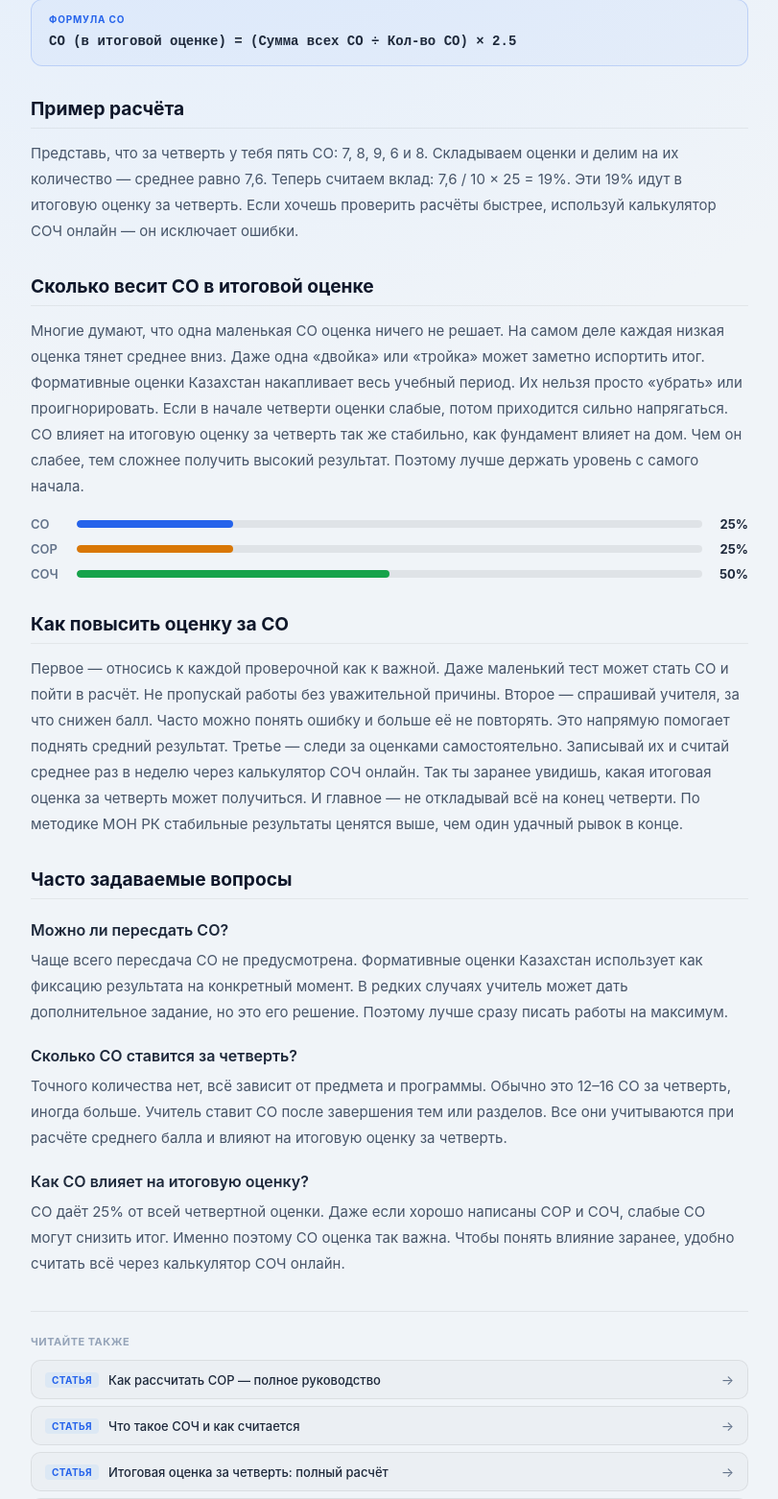
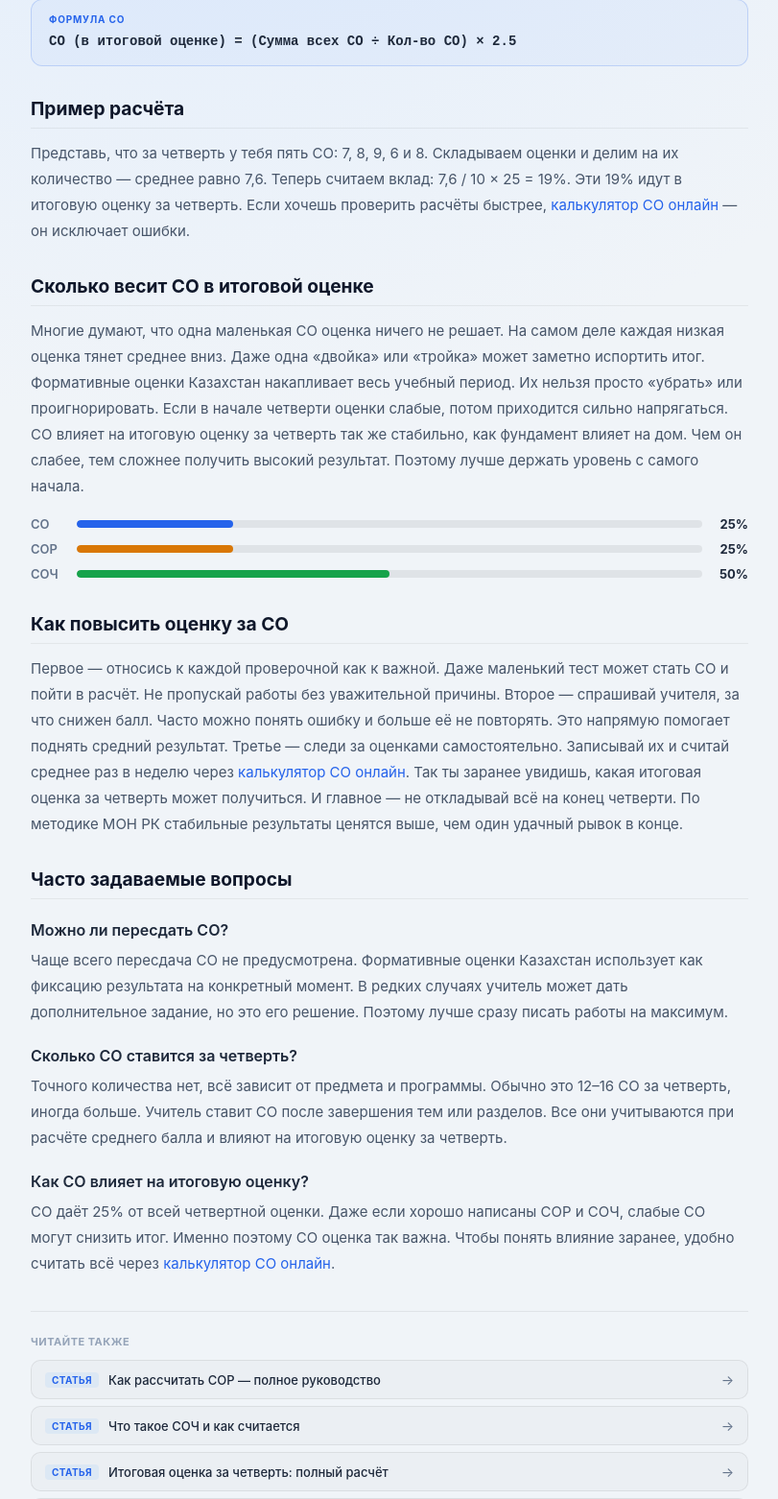
Before and after one commit to antonbogdan165/grade-calculator, a Flask app: page /kak-rasschitat-so in a window 1280 px wide. Shown: the part 888-2450 px from the top of the page at 96% size, without its empty margins (78-889 px from the left). Run offline with Flask 3, Linux system fonts and the light colour scheme.

Commit message:
modified:   templates/kak-rasschitat-so.html

```diff
--- a/templates/kak-rasschitat-so.html
+++ b/templates/kak-rasschitat-so.html
@@ -157,7 +157,7 @@
             <h2>Пример расчёта</h2>
             <p>
                 Представь, что за четверть у тебя пять СО: 7, 8, 9, 6 и 8. Складываем оценки и делим на их количество — среднее равно 7,6.
-                Теперь считаем вклад: 7,6 / 10 × 25 = 19%. Эти 19% идут в итоговую оценку за четверть. Если хочешь проверить расчёты быстрее, используй калькулятор СОЧ онлайн — он исключает ошибки.
+                Теперь считаем вклад: 7,6 / 10 × 25 = 19%. Эти 19% идут в итоговую оценку за четверть. Если хочешь проверить расчёты быстрее, <a href="/">калькулятор СО онлайн</a> — он исключает ошибки.
             </p>
 
 
@@ -197,7 +197,7 @@
             <p>
                 Первое — относись к каждой проверочной как к важной. Даже маленький тест может стать СО и пойти в расчёт. Не пропускай работы без уважительной причины.
                 Второе — спрашивай учителя, за что снижен балл. Часто можно понять ошибку и больше её не повторять. Это напрямую помогает поднять средний результат.
-                Третье — следи за оценками самостоятельно. Записывай их и считай среднее раз в неделю через калькулятор СОЧ онлайн. Так ты заранее увидишь, какая итоговая оценка за четверть может получиться.
+                Третье — следи за оценками самостоятельно. Записывай их и считай среднее раз в неделю через <a href="/">калькулятор СО онлайн</a>. Так ты заранее увидишь, какая итоговая оценка за четверть может получиться.
                 И главное — не откладывай всё на конец четверти. По методике МОН РК стабильные результаты ценятся выше, чем один удачный рывок в конце.
             </p>
 
@@ -210,7 +210,7 @@
             <p>Точного количества нет, всё зависит от предмета и программы. Обычно это 12–16 СО за четверть, иногда больше. Учитель ставит СО после завершения тем или разделов. Все они учитываются при расчёте среднего балла и влияют на итоговую оценку за четверть.</p>
 
             <h3>Как СО влияет на итоговую оценку?</h3>
-            <p>СО даёт 25% от всей четвертной оценки. Даже если хорошо написаны СОР и СОЧ, слабые СО могут снизить итог. Именно поэтому СО оценка так важна. Чтобы понять влияние заранее, удобно считать всё через калькулятор СОЧ онлайн.</p>
+            <p>СО даёт 25% от всей четвертной оценки. Даже если хорошо написаны СОР и СОЧ, слабые СО могут снизить итог. Именно поэтому СО оценка так важна. Чтобы понять влияние заранее, удобно считать всё через <a href="/">калькулятор СО онлайн</a>.</p>
 
             {# ── Блок внутренней перелинковки ── #}
             {# ВАЖНО для SEO: связываем страницы между собой #}
```
